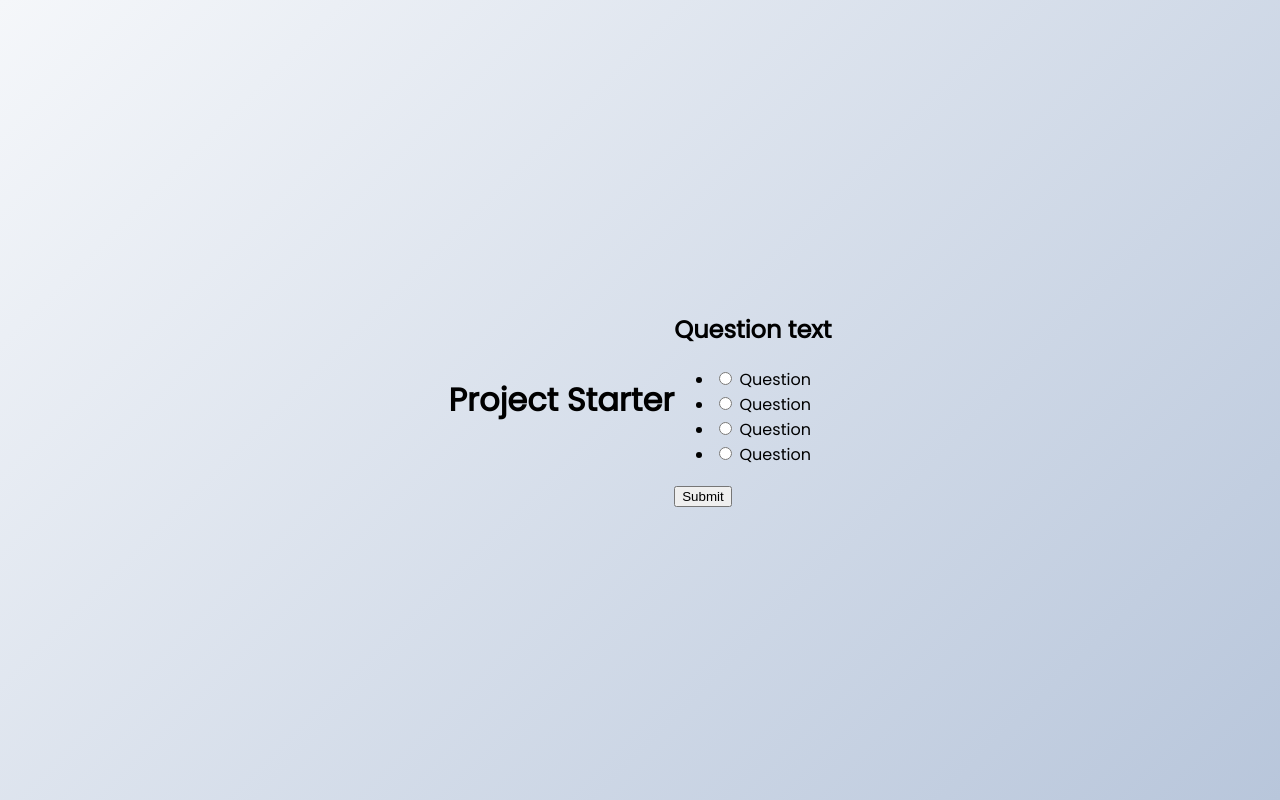
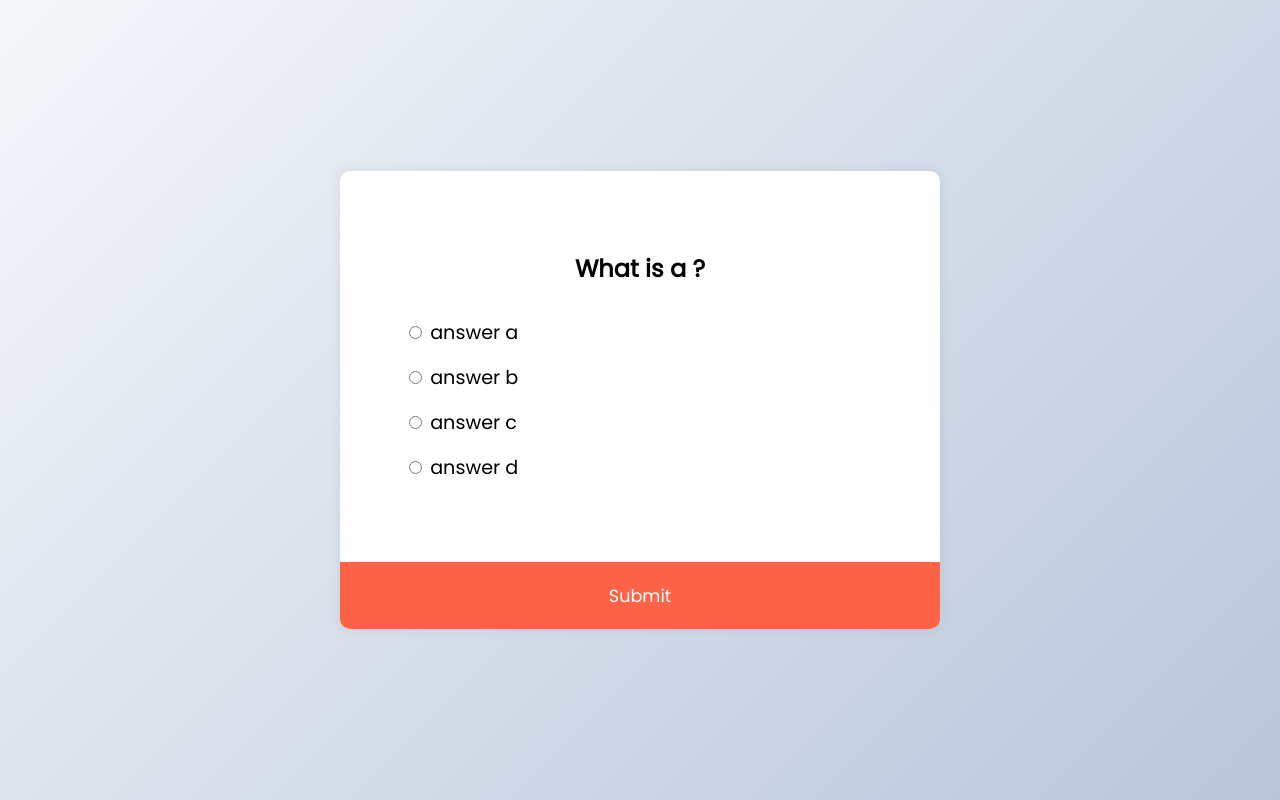
Before and after one commit to JanicaJensen/webdev_vocab_quiz, a plain HTML site: page index.html in a window 1280 px wide. Drawn offline with Linux system fonts and the light colour scheme.

Commit message:
added initial quiz functions

```diff
--- a/index.html
+++ b/index.html
@@ -9,7 +9,8 @@
     <title>Javascript Quiz</title>
 </head>
 <body>
-    <h1>Project Starter</h1>
+    <!--<h1>Project Starter</h1>-->
+
     <div class="quiz-container" id="quiz">
     <div class="quiz-header">
     <h2 id="question">Question text</h2>
--- a/script.js
+++ b/script.js
@@ -0,0 +1,88 @@
+const quizData = [
+    {
+        question: "What is a ?",
+        a: "answer a",
+        b: "answer b",
+        c: "answer c",
+        d: "answer d",
+        correct: "d",
+    },
+    {
+        question: "What is b ?",
+        a: "answer a",
+        b: "answer b",
+        c: "answer c",
+        d: "answer d",
+        correct: "b",
+    },
+    {
+        question: "What is c ?",
+        a: "answer a",
+        b: "answer b",
+        c: "answer c",
+        d: "answer d",
+        correct: "a",
+    },
+
+];
+
+const quiz = document.getElementById('quiz')
+const answerEls = document.querySelectorAll('.answer')
+const questionEl = document.getElementById('question')
+const a_text = document.getElementById('a_text')
+const b_text = document.getElementById('b_text')
+const c_text = document.getElementById('c_text')
+const d_text = document.getElementById('d_text')
+const submitBtn = document.getElementById('submit')
+
+let currentQuiz = 0
+let score = 0
+
+loadQuiz()
+
+function loadQuiz () {
+    deselectAnswers()
+
+    const currentQuizData = quizData[currentQuiz]
+
+    questionEl.innerText = currentQuizData.question
+    a_text.innerText = currentQuizData.a
+    b_text.innerText = currentQuizData.b
+    c_text.innerText = currentQuizData.c
+    d_text.innerText = currentQuizData.d
+}
+
+function deselectAnswers() {
+    answerEls.forEach(answerEl => answerEl.checked = false)
+}
+
+function getSelected() {
+    let answer
+    answerEls.forEach(answerEl => {
+        if(answerEl.checked) {
+            answer = answerEl.id
+        }
+    })
+
+    return answer
+}
+
+submitBtn.addEventListener('click', () => {
+    const answer = getSelected()
+    if (answer) {
+        if (answer === quizData[currentQuiz].correct) {
+            score++
+        }
+        currentQuiz++
+
+        if (currentQuiz < quizData.length) {
+            loadQuiz()
+        } else {
+            quiz.innerHTML = `<h2>You got ${score} /${quizData.length} correct!</h2>
+
+            <button onclick="location.reload()">Reload</button>
+            `
+        }
+        }
+    }
+)
--- a/style.css
+++ b/style.css
@@ -16,3 +16,57 @@
     overflow: hidden;
     margin: 0;
   }
+
+  .quiz-container {
+    background-color: #fff;
+    border-radius: 10px;
+    box-shadow: 0 0 10px 2px rgba(100,100,100,0.1);
+    width: 600px;
+    overflow: hidden;
+  }
+
+  .quiz-header {
+    padding:4rem;
+  }
+
+  h2 {
+    padding: 1rem;
+    text-align: center;
+    margin:0;
+  }
+
+
+  ul {
+    list-style-type: none;
+    padding:0;
+  }
+
+  ul li {
+    font-size: 1.2rem;
+    margin:1rem 0;
+  }
+
+  ul li label {
+    cursor: pointer;
+  }
+
+  button {
+    background-color: tomato;
+    border: none;
+    color: white;
+    display: block;
+    width: 100%;
+    cursor: pointer;
+    font-size: 1.1rem;
+    font-family: inherit;
+    padding: 1.3rem;
+  }
+
+  button:hover {
+    background-color: springgreen;
+  }
+
+  button:focus {
+    outline: none;
+    background-color: skyblue;
+  }
```
